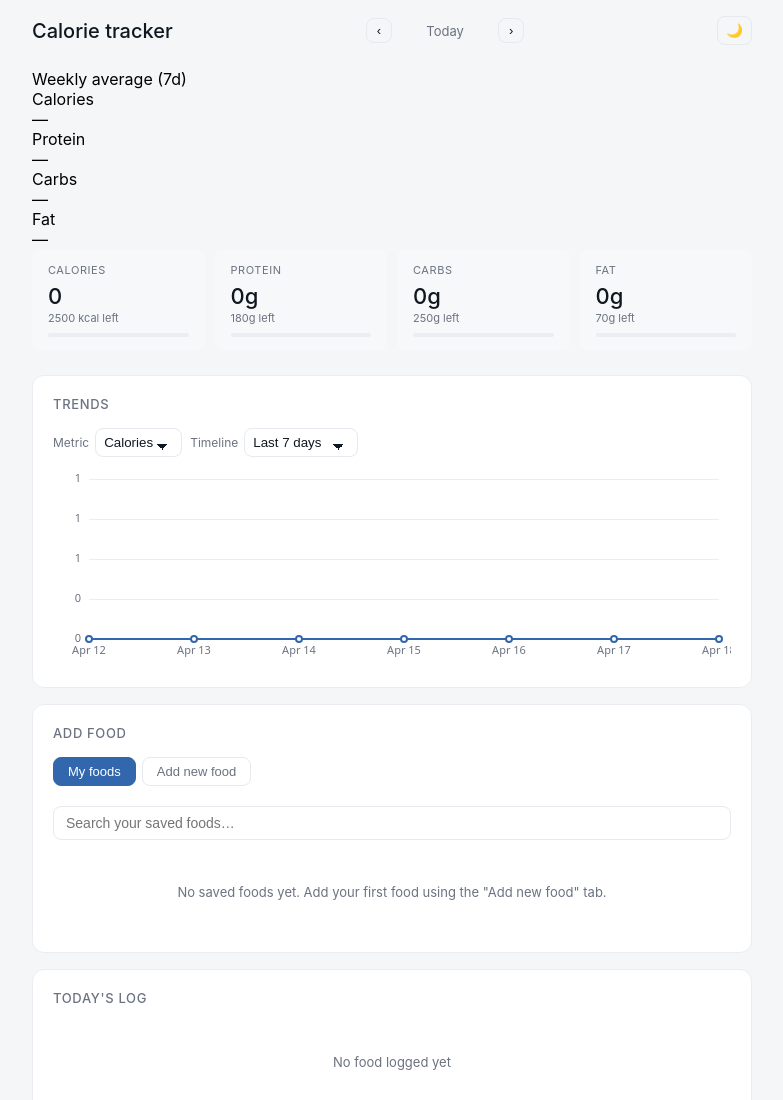
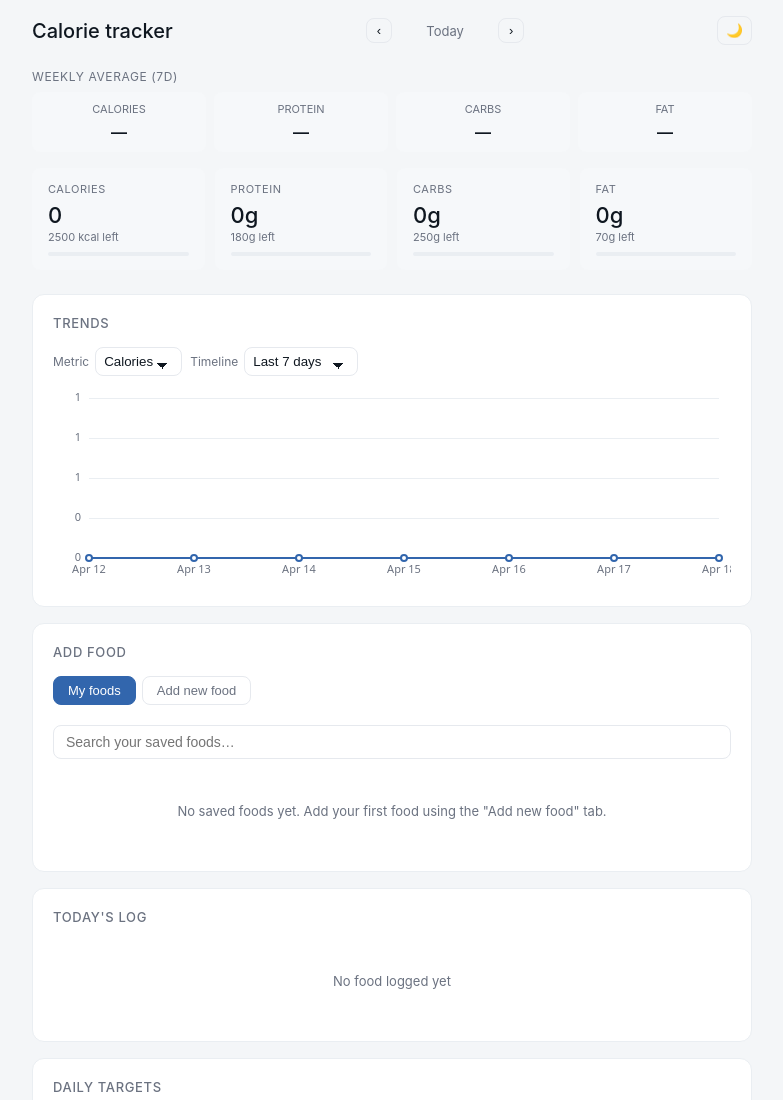
Before and after one commit to Abdelrahman-Almansory/Calories-Tracker, a plain HTML site: page index.html in a window 1280 px wide. Shown: the top 1100 px of the page, without its empty margins (248-1031 px from the left). Drawn offline with Linux system fonts and the light colour scheme.

Commit message:
Refactor CSS variables and styles for consistency

```diff
--- a/style.css
+++ b/style.css
@@ -75,6 +75,47 @@
   grid-template-columns: repeat(4, minmax(0, 1fr));
   gap: 10px;
   margin-bottom: 1.5rem;
+}
+.weekly-summary-section {
+  margin-bottom: 1rem;
+}
+.weekly-summary-title {
+  font-size: 12px;
+  color: var(--color-text-secondary);
+  text-transform: uppercase;
+  letter-spacing: 0.05em;
+  margin-bottom: 8px;
+}
+.weekly-summary-grid {
+  display: grid;
+  grid-template-columns: repeat(4, minmax(0, 1fr));
+  gap: 8px;
+}
+.ws-card {
+  background: var(--color-background-secondary);
+  border-radius: var(--border-radius-md);
+  padding: 10px 12px;
+  text-align: center;
+}
+.ws-label {
+  font-size: 11px;
+  color: var(--color-text-secondary);
+  text-transform: uppercase;
+  margin-bottom: 6px;
+}
+.ws-value {
+  font-size: 16px;
+  font-weight: 600;
+  color: var(--color-text-primary);
+}
+
+/* Chart area placeholder */
+.chart-area {
+  height: 220px;
+  background: var(--color-background-primary);
+  border: 0.5px solid var(--color-border-tertiary);
+  border-radius: var(--border-radius-md);
+  margin-bottom: 1rem;
 }
 .metric-card {
   background: var(--color-background-secondary);
```
